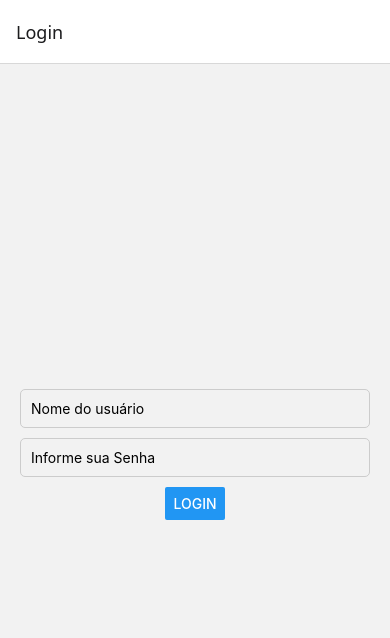
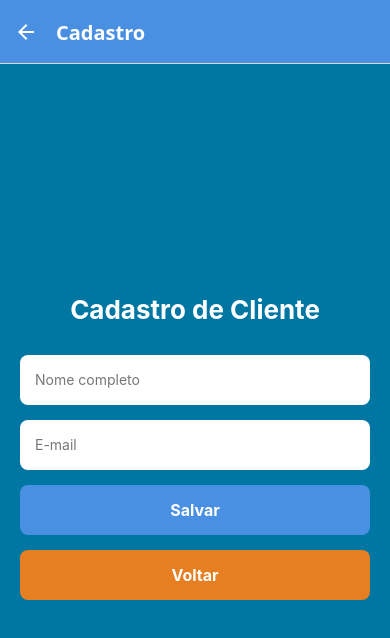
Before and after one commit to Lucks-Andrade/BarberCash, a React Native app: screen /Cadastro in a window 390 px wide. Before the commit this address had no page. Shown: the top 638 px of the page. Built offline with nearby package versions, Linux system fonts and the light colour scheme.

Commit message:
Commit de Estilização e Personalização. E criação de Link de cadastro

```diff
--- a/App.js
+++ b/App.js
@@ -11,10 +11,37 @@ const Stack = createStackNavigator();
 const App = () => {
   return (
     <NavigationContainer>
-      <Stack.Navigator initialRouteName="Login">
-        <Stack.Screen name="Login" component={Login} />
-        <Stack.Screen name="Menu" component={Menu} />
-        <Stack.Screen name="Cliente" component={Cliente} />
+      <Stack.Navigator
+        initialRouteName="Login"
+        screenOptions={{
+          headerStyle: {
+            backgroundColor: '#4a90e2', // cor da barra superior
+          },
+          headerTintColor: '#fff', // cor do texto do header
+          headerTitleStyle: {
+            fontWeight: 'bold',
+            fontSize: 20,
+          },
+          cardStyle: {
+            backgroundColor: '#f5f5f5', // fundo das telas
+          },
+        }}
+      >
+        <Stack.Screen
+          name="Login"
+          component={Login}
+          options={{ headerShown: false }} // esconde o header no Login
+        />
+        <Stack.Screen
+          name="Menu"
+          component={Menu}
+          options={{ title: 'Menu Principal' }}
+        />
+        <Stack.Screen
+          name="Cadastro"
+          component={Cliente}
+          options={{ title: 'Cadastro' }}
+        />
       </Stack.Navigator>
     </NavigationContainer>
   );
--- a/Cliente.js
+++ b/Cliente.js
@@ -1,14 +1,50 @@
-import React from 'react';
-import { View, Text, Button, StyleSheet } from 'react-native';
+import React, { useState } from 'react';
+import { View, Text, TextInput, TouchableOpacity, StyleSheet } from 'react-native';
 
 const Cliente = ({ navigation }) => {
+  const [nome, setNome] = useState('');
+  const [email, setEmail] = useState('');
+
+  const handleSalvar = () => {
+    if (nome && email) {
+      alert(`Cliente ${nome} cadastrado com sucesso!`);
+      navigation.goBack();
+    } else {
+      alert('Preencha todos os campos!');
+    }
+  };
+
   return (
     <View style={styles.container}>
-      <Text style={styles.text}>Tela de Clientes</Text>
-      <Button
-        title="Voltar para o Menu"
-        onPress={() => navigation.navigate('Menu')}
+      <Text style={styles.title}>Cadastro de Cliente</Text>
+
+      <TextInput
+        style={styles.input}
+        placeholder="Nome completo"
+        placeholderTextColor="#777"
+        value={nome}
+        onChangeText={setNome}
       />
+
+      <TextInput
+        style={styles.input}
+        placeholder="E-mail"
+        placeholderTextColor="#777"
+        value={email}
+        onChangeText={setEmail}
+        keyboardType="email-address"
+      />
+
+      <TouchableOpacity style={styles.button} onPress={handleSalvar}>
+        <Text style={styles.buttonText}>Salvar</Text>
+      </TouchableOpacity>
+
+      <TouchableOpacity
+        style={[styles.button, { backgroundColor: '#e67e22' }]}
+        onPress={() => navigation.goBack()}
+      >
+        <Text style={styles.buttonText}>Voltar</Text>
+      </TouchableOpacity>
     </View>
   );
 };
@@ -18,10 +54,38 @@ const styles = StyleSheet.create({
     flex: 1,
     justifyContent: 'center',
     alignItems: 'center',
+    backgroundColor: '#0077A3',
+    padding: 20,
   },
-  text: {
-    fontSize: 18,
-    marginBottom: 20,
+  title: {
+    fontSize: 26,
+    fontWeight: 'bold',
+    color: '#fff',
+    marginBottom: 30,
+  },
+  input: {
+    width: '100%',
+    height: 50,
+    backgroundColor: '#fff',
+    borderRadius: 8,
+    paddingHorizontal: 15,
+    marginBottom: 15,
+    elevation: 2,
+  },
+  button: {
+    width: '100%',
+    height: 50,
+    backgroundColor: '#4a90e2',
+    borderRadius: 8,
+    justifyContent: 'center',
+    alignItems: 'center',
+    marginBottom: 15,
+    elevation: 3,
+  },
+  buttonText: {
+    color: '#fff',
+    fontWeight: 'bold',
+    fontSize: 16,
   },
 });
 
--- a/Login.js
+++ b/Login.js
@@ -1,34 +1,51 @@
 import React, { useState } from 'react';
-import { View, TextInput, Button, StyleSheet, Alert } from 'react-native';
+import { View, TextInput, TouchableOpacity, Text, StyleSheet, Image } from 'react-native';
 
 const Login = ({ navigation }) => {
   const [username, setUsername] = useState('');
   const [password, setPassword] = useState('');
 
   const handleLogin = () => {
-    if (username === 'ediberto' && password === '123') {
+    if (username && password) {
       navigation.navigate('Menu');
     } else {
-      Alert.alert('Erro', 'Usuário e/ou Senha inválidos');
+      alert('Preencha todos os campos!');
     }
   };
 
   return (
     <View style={styles.container}>
+      <Image
+        source={{ uri: 'https://img.icons8.com/ios-filled/100/ffffff/user.png' }}
+        style={styles.logo}
+      />
+      <Text style={styles.title}>Bem-vindo!</Text>
+
       <TextInput
         style={styles.input}
         placeholder="Nome do usuário"
+        placeholderTextColor="#777"
         value={username}
         onChangeText={setUsername}
       />
+
       <TextInput
         style={styles.input}
-        placeholder="Informe sua Senha"
+        placeholder="Informe sua senha"
+        placeholderTextColor="#777"
+        secureTextEntry
         value={password}
         onChangeText={setPassword}
-        secureTextEntry
       />
-      <Button title="Login" onPress={handleLogin} />
+
+      <TouchableOpacity style={styles.button} onPress={handleLogin} activeOpacity={0.8}>
+        <Text style={styles.buttonText}>Conectar-se</Text>
+      </TouchableOpacity>
+
+      {/* Link em texto para Cadastro */}
+      <TouchableOpacity onPress={() => navigation.navigate('Cadastro')}>
+        <Text style={styles.linkText}>Não tem conta? Cadastre-se aqui</Text>
+      </TouchableOpacity>
     </View>
   );
 };
@@ -38,15 +55,50 @@ const styles = StyleSheet.create({
     flex: 1,
     justifyContent: 'center',
     alignItems: 'center',
+    backgroundColor: '#0077A3',
     padding: 20,
   },
+  logo: {
+    width: 100,
+    height: 100,
+    marginBottom: 20,
+    tintColor: '#fff',
+  },
+  title: {
+    fontSize: 26,
+    fontWeight: 'bold',
+    marginBottom: 30,
+    color: '#fff',
+  },
   input: {
-    width: '100%',   // corrigido
-    padding: 10,
-    marginBottom: 10,
-    borderWidth: 1,
-    borderColor: '#ccc',
-    borderRadius: 5,
+    width: '100%',
+    height: 50,
+    backgroundColor: '#fff',
+    borderRadius: 8,
+    paddingHorizontal: 15,
+    marginBottom: 15,
+    elevation: 2,
+  },
+  button: {
+    width: '100%',
+    height: 50,
+    backgroundColor: '#4a90e2',
+    borderRadius: 8,
+    justifyContent: 'center',
+    alignItems: 'center',
+    marginBottom: 15,
+    elevation: 3,
+  },
+  buttonText: {
+    color: '#fff',
+    fontWeight: 'bold',
+    fontSize: 16,
+  },
+  linkText: {
+    color: '#fff',
+    fontSize: 14,
+    marginTop: 10,
+    textDecorationLine: 'underline',
   },
 });
 
--- a/Menu.js
+++ b/Menu.js
@@ -1,14 +1,24 @@
 import React from 'react';
-import { View, Text, Button, StyleSheet } from 'react-native';
+import { View, Text, TouchableOpacity, StyleSheet } from 'react-native';
 
 const Menu = ({ navigation }) => {
   return (
     <View style={styles.container}>
-      <Text style={styles.text}>Tela Menu</Text>
-      <Button
-        title="Ir para Tela Clientes"
+      <Text style={styles.title}>Menu Principal</Text>
+
+      <TouchableOpacity
+        style={styles.button}
         onPress={() => navigation.navigate('Cliente')}
-      />
+      >
+        <Text style={styles.buttonText}>Cadastro de Cliente</Text>
+      </TouchableOpacity>
+
+      <TouchableOpacity
+        style={[styles.button, { backgroundColor: '#e74c3c' }]}
+        onPress={() => navigation.navigate('Login')}
+      >
+        <Text style={styles.buttonText}>Sair</Text>
+      </TouchableOpacity>
     </View>
   );
 };
@@ -18,10 +28,29 @@ const styles = StyleSheet.create({
     flex: 1,
     justifyContent: 'center',
     alignItems: 'center',
+    backgroundColor: '#0077A3',
+    padding: 20,
   },
-  text: {
-    fontSize: 18,
-    marginBottom: 20,
+  title: {
+    fontSize: 28,
+    fontWeight: 'bold',
+    color: '#fff',
+    marginBottom: 40,
+  },
+  button: {
+    width: '100%',
+    height: 50,
+    backgroundColor: '#4a90e2',
+    borderRadius: 8,
+    justifyContent: 'center',
+    alignItems: 'center',
+    marginBottom: 15,
+    elevation: 3,
+  },
+  buttonText: {
+    color: '#fff',
+    fontSize: 16,
+    fontWeight: 'bold',
   },
 });
 
```
